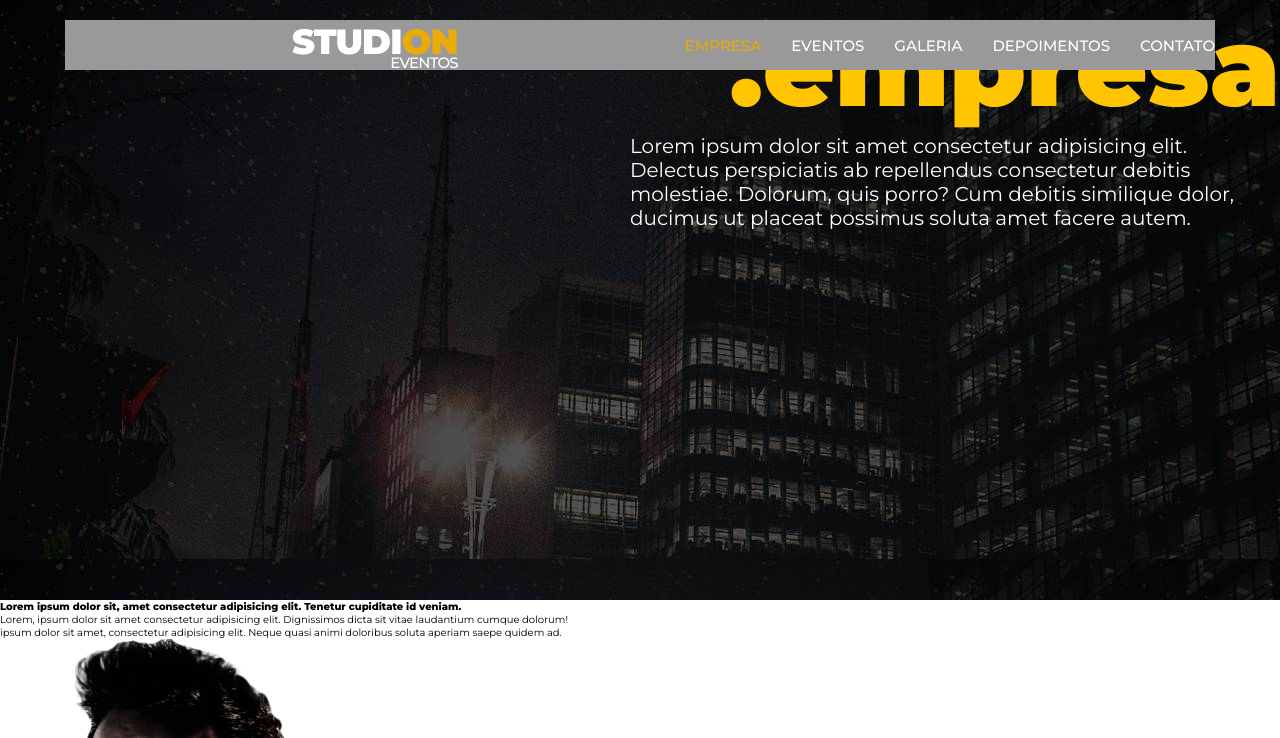
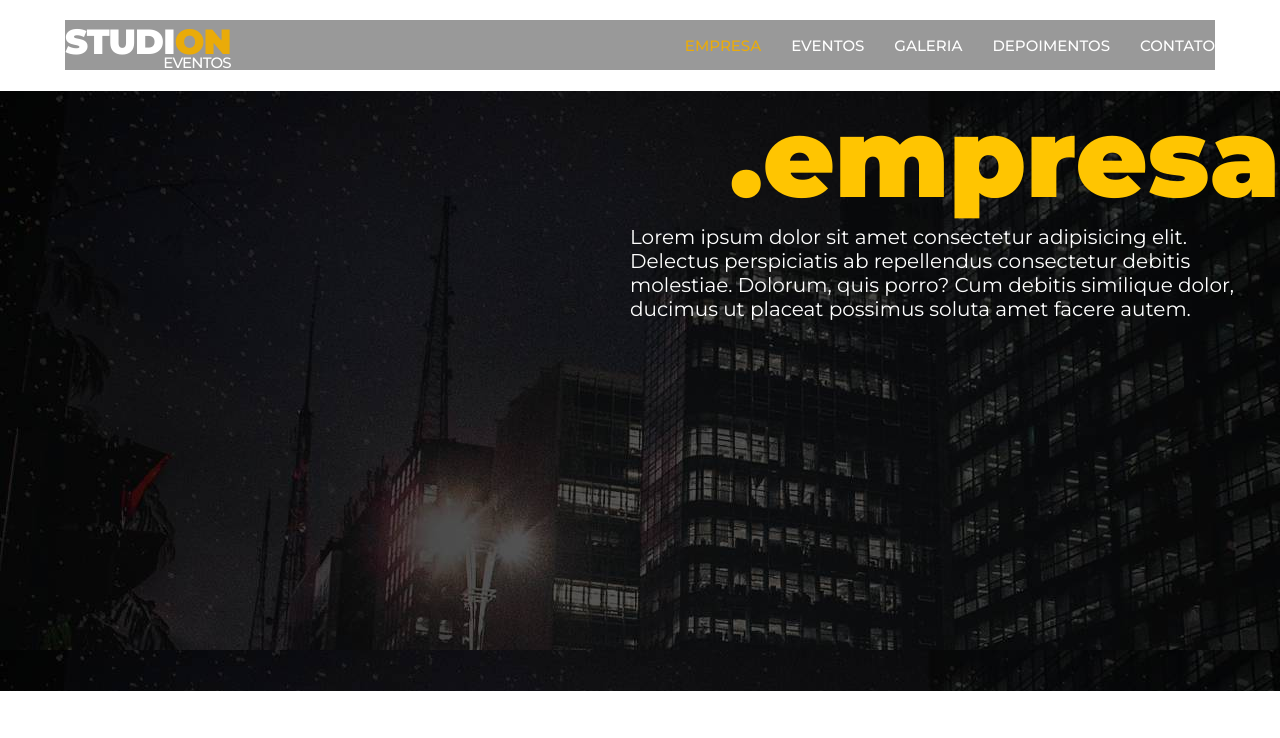
Before and after one commit to LeandroCosta9513/SRC, a plain HTML site: page empresa.html in a window 1280 px wide. Shown: the top 738 px of the page. Drawn offline with Linux system fonts and the light colour scheme.

Commit message:
empresa mod

```diff
--- a/empresa.html
+++ b/empresa.html
@@ -4,19 +4,16 @@
     <meta charset="UTF-8">
     <meta name="viewport" content="width=device-width, initial-scale=1.0">
     <link rel="stylesheet" href="style.css">
-    <link rel="stylesheet" href=".\css\empresa.css">
+    <link rel="stylesheet" href=".\css\home.css">
 <!-- <link rel="preconnect" href="https://fonts.googleapis.com">
 <link rel="preconnect" href="https://fonts.gstatic.com" crossorigin>
 <link href="https://fonts.googleapis.com/css2?family=Montserrat:wght@400;500;800;900&display=block" rel="stylesheet"> -->
         <!-- fonte importada do google fonts, add + e copy link -->
-    <title>StudiOn - Empresa</title>
+    <title>StudiOn</title>
 </head>
 <body>
     <nav>
-        <a href="./index.html"></a>
-        <h1>Studi<span class="accent">on</span>
-        <span class="subtitle">Eventos</span>
-        </h1>
+        <h1>Studi<span class="accent">on</span><span class="subtitle">Eventos</span></h1>
         <Ul>
             <li>
             <a href="#" class="emp">Empresa</a></li>
@@ -30,7 +27,7 @@
             <a href="#">Contato</a></li>
         </Ul>
     </nav>
-
+    <br><br><br><br><br><br><br>
 
     <header class="container">
         <h2>.empresa</h2>
```
